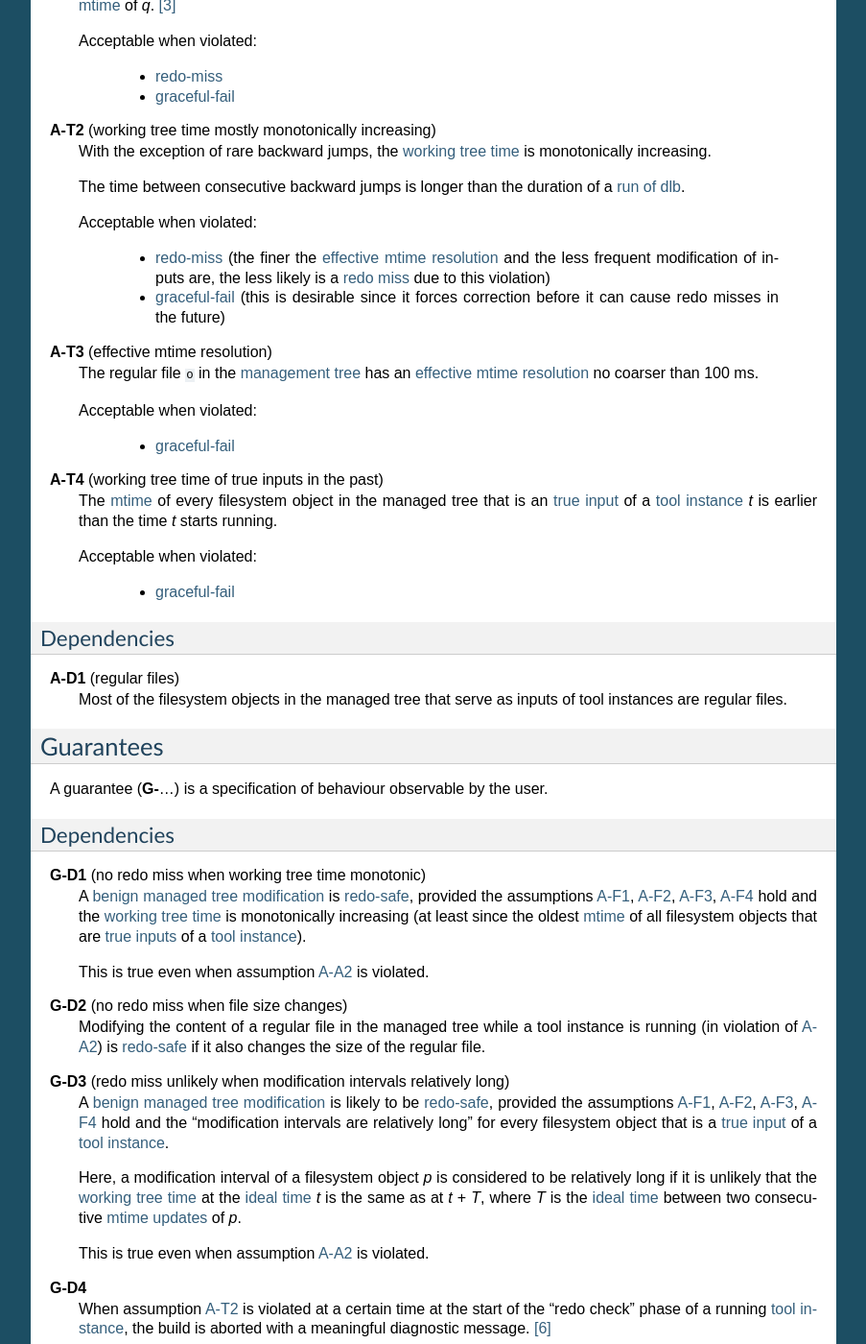
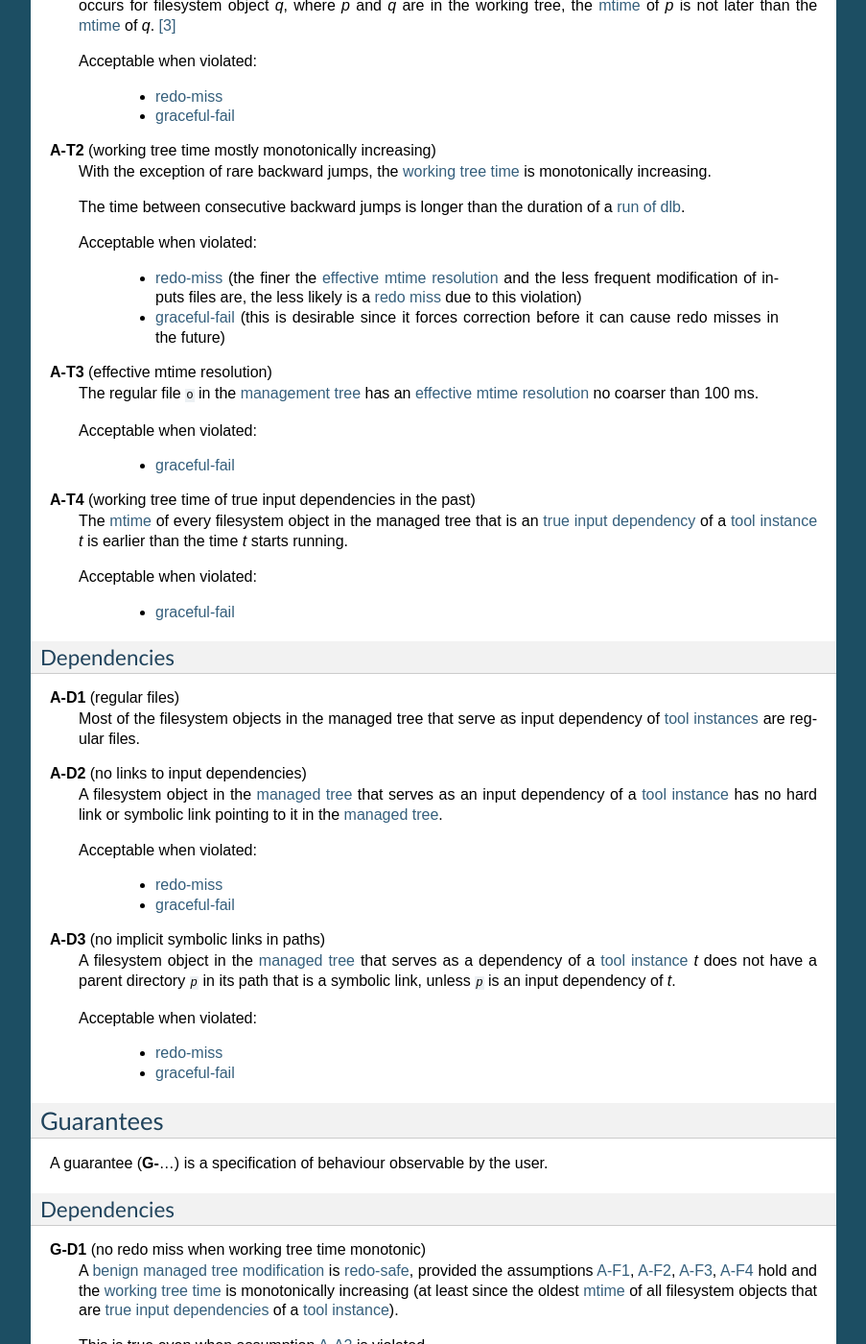
Before and after one commit to dlu-ch/dlb, a Sphinx documentation site: the page built from doc/toplevelspec.rst, in a window 1280 px wide and 1400 px high, scrolled down 3161 px. Shown: the whole window at 96% size, without its empty margins (198-1101 px from the left). Built offline with Sphinx 7.4.7, drawn with Linux system fonts in a browser that asks for light colours; some of the changed text lies outside the part shown.

Commit message:
Update dependency terminology in documentation
Also add specification for symlinks in path.

```diff
--- a/doc/toplevelspec.rst
+++ b/doc/toplevelspec.rst
@@ -27,8 +27,8 @@ For every assumption at set of acceptable effects of its violation is given:
 
    vulnerable
       The build becomes vulnerable to attacks.
-      Running tool instances might overwrite any filesystem object the process has permission to,
-      potentially with information generated during the build or stored in the working tree.
+      Running :term:`tool instances <tool instance>` might overwrite any filesystem object the process has permission
+      to, potentially with information generated during the build or stored in the working tree.
 
    redo-miss
       A :term:`redo miss` in the current or a future :term:`run of dlb` can occur.
@@ -78,7 +78,7 @@ Modification of the working tree
    Acceptable when violated:
 
     - |assumptionviolationeffect-obscure-fail|
-      (e.g. when a running tool instance "sees" an intermediate state of input files)
+      (e.g. when a running tool instance "sees" an intermediate state of files that are input dependencies)
     - |assumptionviolationeffect-vulnerable|
       (e.g. by a symlink attack)
     - |assumptionviolationeffect-graceful-fail|
@@ -244,7 +244,7 @@ Timing and concurrency
    Acceptable when violated:
 
     - |assumptionviolationeffect-redo-miss|
-      (the finer the :term:`effective mtime resolution` and the less frequent modification of inputs are,
+      (the finer the :term:`effective mtime resolution` and the less frequent modification of inputs files are,
       the less likely is a :term:`redo miss` due to this violation)
     - |assumptionviolationeffect-graceful-fail|
       (this is desirable since it forces correction before it can cause redo misses in the future)
@@ -263,8 +263,8 @@ Timing and concurrency
 .. _assumption-t4:
 .. |assumption-t4| replace:: :ref:`A-T4 <assumption-t4>`
 
-**A-T4** (working tree time of true inputs in the past)
-   The :term:`mtime` of every filesystem object in the managed tree that is an :term:`true input` of a
+**A-T4** (working tree time of true input dependencies in the past)
+   The :term:`mtime` of every filesystem object in the managed tree that is an :term:`true input dependency` of a
    :term:`tool instance` *t* is earlier than the time *t* starts running.
 
    Acceptable when violated:
@@ -279,7 +279,33 @@ Dependencies
 .. |assumption-d1| replace:: :ref:`A-D1 <assumption-d1>`
 
 **A-D1** (regular files)
-   Most of the filesystem objects in the managed tree that serve as inputs of tool instances are regular files.
+   Most of the filesystem objects in the managed tree that serve as input dependency of
+   :term:`tool instances <tool instance>` are regular files.
+
+.. _assumption-d2:
+.. |assumption-d2| replace:: :ref:`A-D2 <assumption-d2>`
+
+**A-D2** (no links to input dependencies)
+   A filesystem object in the :term:`managed tree` that serves as an input dependency of a :term:`tool instance`
+   has no hard link or symbolic link pointing to it in the :term:`managed tree`.
+
+   Acceptable when violated:
+
+    - |assumptionviolationeffect-redo-miss|
+    - |assumptionviolationeffect-graceful-fail|
+
+.. _assumption-d3:
+.. |assumption-d3| replace:: :ref:`A-D3 <assumption-d3>`
+
+**A-D3** (no implicit symbolic links in paths)
+   A filesystem object in the :term:`managed tree` that serves as a dependency of a :term:`tool instance` *t* does not
+   have a parent directory :file:`{p}` in its path that is a symbolic link, unless :file:`{p}` is an input dependency
+   of *t*.
+
+   Acceptable when violated:
+
+    - |assumptionviolationeffect-redo-miss|
+    - |assumptionviolationeffect-graceful-fail|
 
 
 Guarantees
@@ -298,7 +324,7 @@ Dependencies
    A :term:`benign managed tree modification` is :term:`redo-safe`,
    provided the assumptions |assumption-f1|, |assumption-f2|, |assumption-f3|, |assumption-f4| hold and the
    :term:`working tree time` is monotonically increasing (at least since the oldest :term:`mtime` of all
-   filesystem objects that are :term:`true inputs <true input>` of a :term:`tool instance`).
+   filesystem objects that are :term:`true input dependencies <true input dependency>` of a :term:`tool instance`).
 
    This is true even when assumption |assumption-a2| is violated.
 
@@ -306,7 +332,7 @@ Dependencies
 .. |guarantee-d2| replace:: :ref:`G-D2 <guarantee-d2>`
 
 **G-D2** (no redo miss when file size changes)
-   Modifying the content of a regular file in the managed tree while a tool instance is running (in violation of
+   Modifying the content of a regular file in the managed tree while a :term:`tool instance` is running (in violation of
    |assumption-a2|) is :term:`redo-safe` if it also changes the size of the regular file.
 
 .. _guarantee-d3:
@@ -315,7 +341,7 @@ Dependencies
 **G-D3** (redo miss unlikely when modification intervals relatively long)
    A :term:`benign managed tree modification` is likely to be :term:`redo-safe`,
    provided the assumptions |assumption-f1|, |assumption-f2|, |assumption-f3|, |assumption-f4| hold and
-   the "modification intervals are relatively long" for every filesystem object that is a :term:`true input`
+   the "modification intervals are relatively long" for every filesystem object that is a :term:`true input dependency`
    of a :term:`tool instance`.
 
    Here, a modification interval of a filesystem object *p* is considered to be relatively long if
```
Also changed, not shown: doc/terms.rst (+11 -11 lines), doc/usage.rst (+7 -7 lines).
